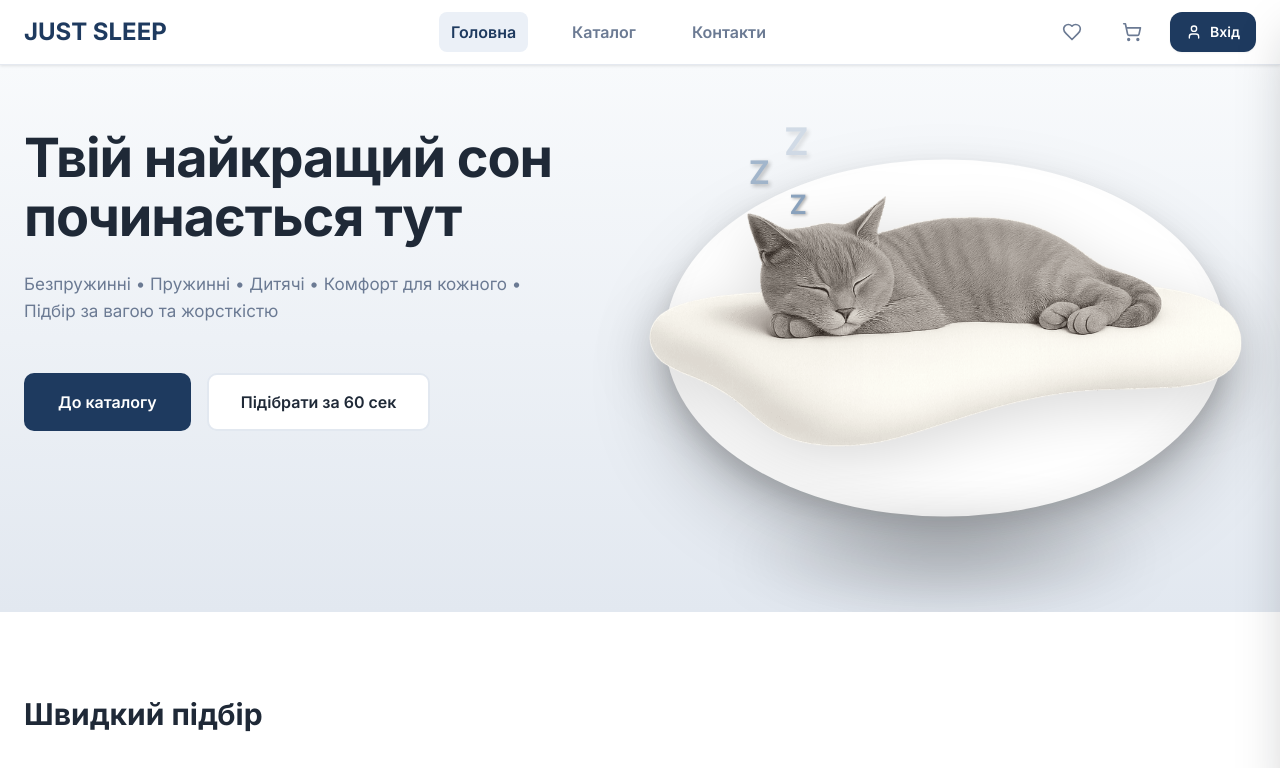
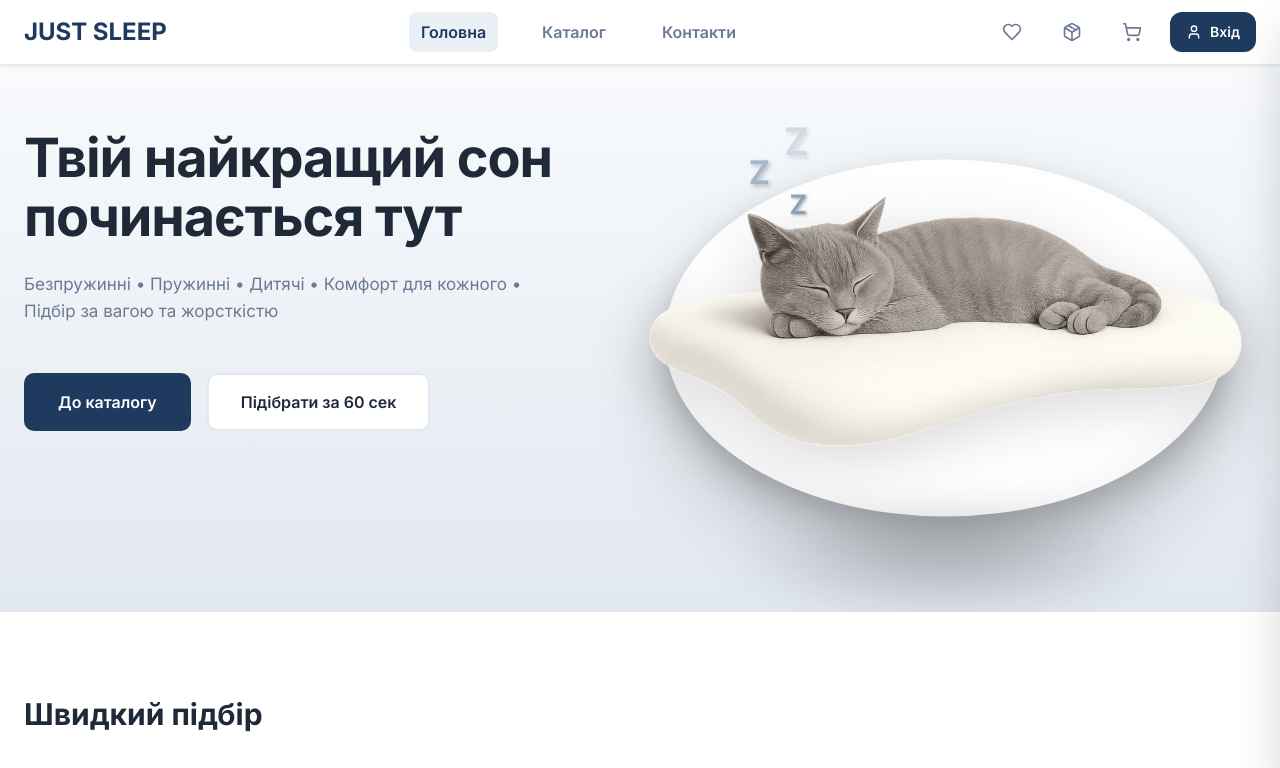
Before and after one commit to Greenfield-Taster/mattress-shop, a React (Vite) app: page / in a window 1280 px wide. Shown: the top 768 px of the page. Built offline with nearby package versions, Linux system fonts and the light colour scheme; no server answers.

Commit message:
Add order tracking icon to header

```diff
--- a/src/layout/Header.jsx
+++ b/src/layout/Header.jsx
@@ -1,6 +1,6 @@
 import { useState, useEffect, useRef } from "react";
 import { Link, useLocation, useNavigate } from "react-router-dom";
-import { ShoppingCart, Menu, X, User, Heart } from "lucide-react";
+import { ShoppingCart, Menu, X, User, Heart, Package } from "lucide-react";
 import { useCart } from "../hooks/useCart";
 import { useAuth } from "../hooks/useAuth";
 import { useWishlist } from "../hooks/useWishlist";
@@ -118,6 +118,15 @@ const Header = () => {
               )}
             </Link>
 
+            <Link
+              to="/track-order"
+              className="header__track-order"
+              aria-label="Відстеження замовлення"
+              title="Відстежити замовлення"
+            >
+              <Package size={20} />
+            </Link>
+
             <button
               onClick={handleCartClick}
               className="header__cart"
@@ -186,6 +195,16 @@ const Header = () => {
               >
                 Контакти
               </Link>
+              <Link
+                to="/track-order"
+                className={`header__nav-link ${
+                  isActiveLink("/track-order") ? "active" : ""
+                }`}
+                onClick={() => setIsMobileMenuOpen(false)}
+              >
+                <Package size={16} />
+                Відстежити замовлення
+              </Link>
               <div
                 style={{
                   borderTop: "1px solid #e5e5e5",
--- a/src/styles/layout/_header.scss
+++ b/src/styles/layout/_header.scss
@@ -217,6 +217,33 @@
   box-shadow: v.$shadow-md;
 }
 
+.header__track-order {
+  position: relative;
+  display: flex;
+  align-items: center;
+  justify-content: center;
+  width: 44px;
+  height: 44px;
+  border-radius: v.$radius-md;
+  border: none;
+  background: transparent;
+  color: v.$color-text-secondary;
+  text-decoration: none;
+  cursor: pointer;
+  transition: all v.$transition-fast v.$transition-timing;
+
+  &:hover {
+    color: v.$brand-primary-500;
+    background: v.$brand-primary-50;
+    border-radius: v.$radius-full;
+  }
+
+  @media (max-width: #{v.$breakpoint-md - 1px}) {
+    width: 40px;
+    height: 40px;
+  }
+}
+
 .header__auth {
   display: flex;
   align-items: center;
```
